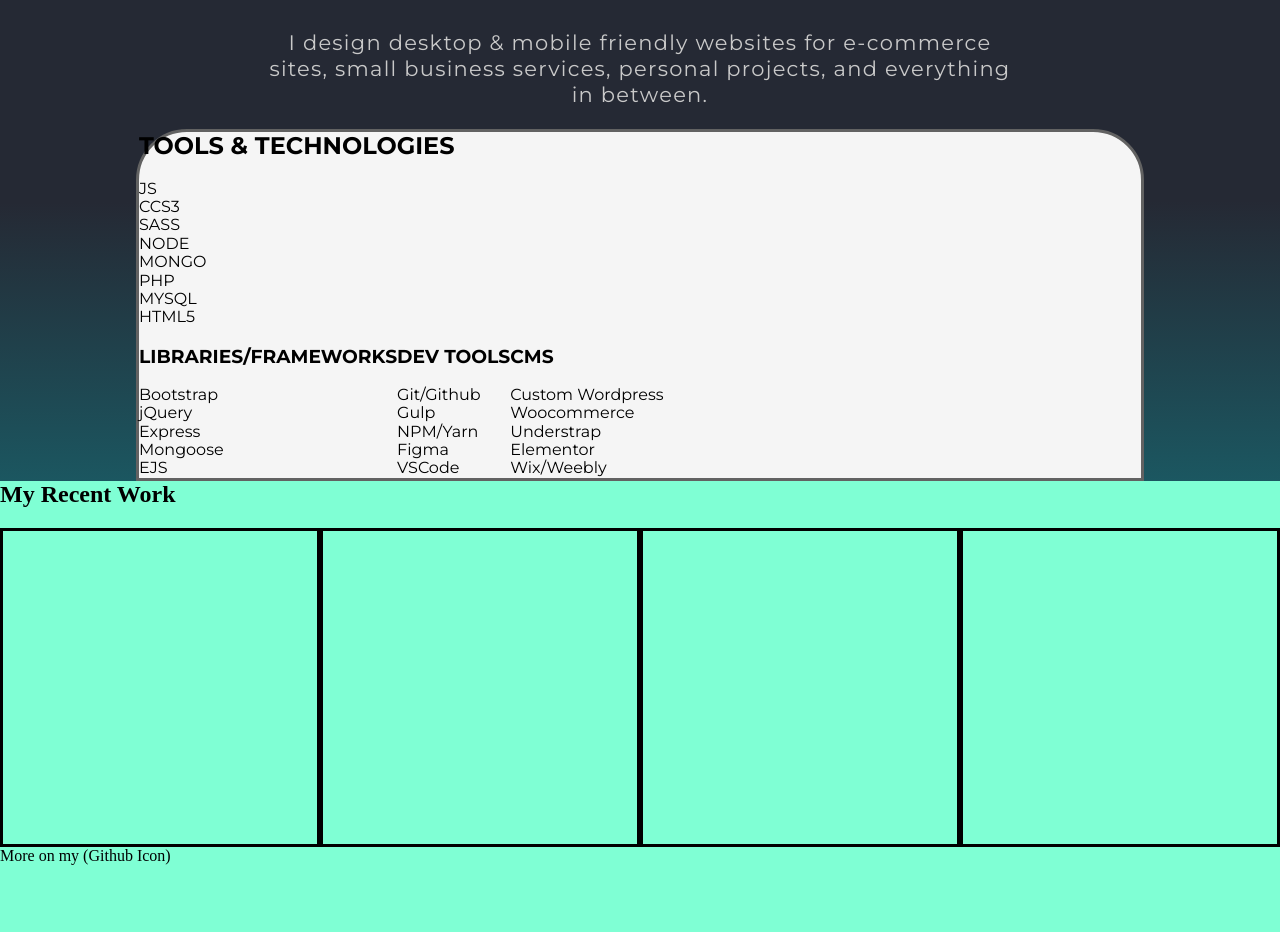
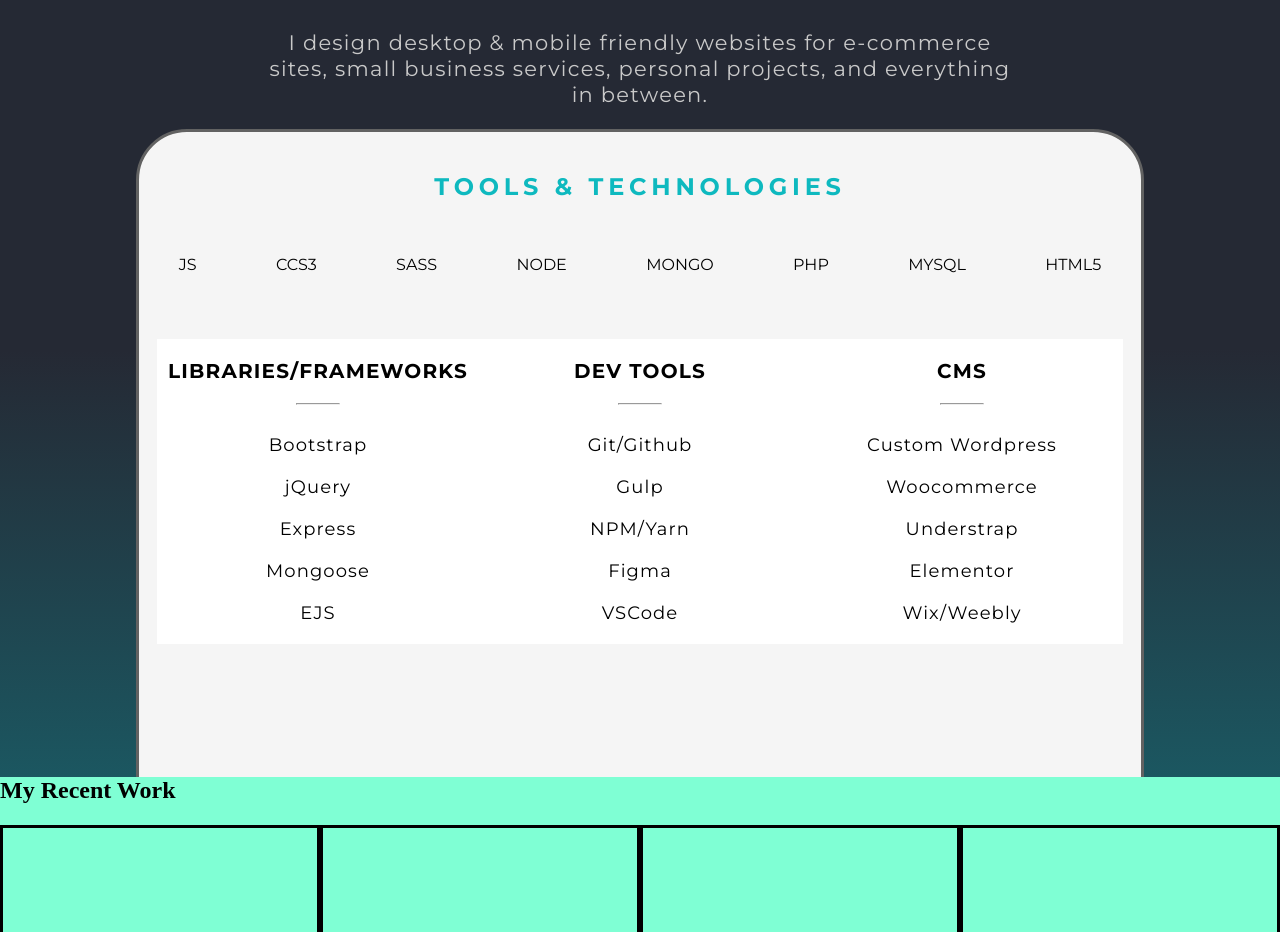
Before and after one commit to Dillonzellis/Portfolio, a website: page index.html in a window 1280 px wide. Shown: the part 982-1914 px from the top of the page. Drawn offline with nearby package versions, Linux system fonts and the light colour scheme; files that its build step writes are made by us from their sources; a web font is replaced by a local one.

Commit message:
Skills card styling

```diff
--- a/app/scss/pages/_skills.scss
+++ b/app/scss/pages/_skills.scss
@@ -17,6 +17,8 @@
     // padding-top: 40px;
     background: linear-gradient(179.9deg, #252934 49.99%, #04c2c9 216.47%);
     border-radius: 26px 26px 0px 0px;
+    // height: 100%;
+    height: 855px;
 
     .bio-container {
       color: $tertiary-color;
@@ -48,6 +50,7 @@
       // position: relative;
       width: 1008px;
       // height: 653px;
+      height: 100%;
       // left: 216px;
       // overflow: hidden;
       top: 27px;
@@ -58,18 +61,68 @@
       box-sizing: border-box;
       border-radius: 51px 51px 0 0;
 
-      .tool-container {
+      .tools-container {
         .tools-header {
+          font-style: normal;
+          font-weight: bold;
+          font-size: 24px;
+          line-height: 29px;
+          text-align: center;
+          letter-spacing: 0.2em;
+          color: #0eb9bf;
+          margin-top: 40px;
+          margin-bottom: 30px;
         }
+
         .tools-icon-container {
+          display: flex;
+          justify-content: space-around;
+          margin-bottom: 40px;
+          height: 68px;
+          align-items: center;
           .tool-icon {
           }
         }
       }
+
       .tools-card-deck {
         display: flex;
+        justify-content: center;
+
 
         .tools-card {
+          width: 322px;
+          // height: 447px;
+
+
+          background-color: white;
+          text-align: center;
+
+          .tool-header {
+            font-style: normal;
+            font-weight: bold;
+            font-size: 20px;
+            line-height: 24px;
+            letter-spacing: 0.06em;
+
+            color: #000000;
+          }
+
+          hr {
+            width: 42px;
+            color: #bdbdbd;
+            margin-bottom: 29px;
+          }
+
+          .tool-item {
+            font-style: normal;
+            font-weight: normal;
+            font-size: 18px;
+            line-height: 22px;
+            letter-spacing: 0.06em;
+            color: #000000;
+            margin-bottom: 20px;
+          }
         }
       }
     }
--- a/index.html
+++ b/index.html
@@ -69,6 +69,7 @@
             <div class="tools-card-deck">
               <div class="tools-card">
                 <h3 class="tool-header">LIBRARIES/FRAMEWORKS</h3>
+                <hr />
                 <div class="tool-item">Bootstrap</div>
                 <div class="tool-item">jQuery</div>
                 <div class="tool-item">Express</div>
@@ -77,6 +78,7 @@
               </div>
               <div class="tools-card">
                 <h3 class="tool-header">DEV TOOLS</h3>
+                <hr />
                 <div class="tool-item">Git/Github</div>
                 <div class="tool-item">Gulp</div>
                 <div class="tool-item">NPM/Yarn</div>
@@ -85,6 +87,7 @@
               </div>
               <div class="tools-card">
                 <h3 class="tool-header">CMS</h3>
+                <hr />
                 <div class="tool-item">Custom Wordpress</div>
                 <div class="tool-item">Woocommerce</div>
                 <div class="tool-item">Understrap</div>
```
